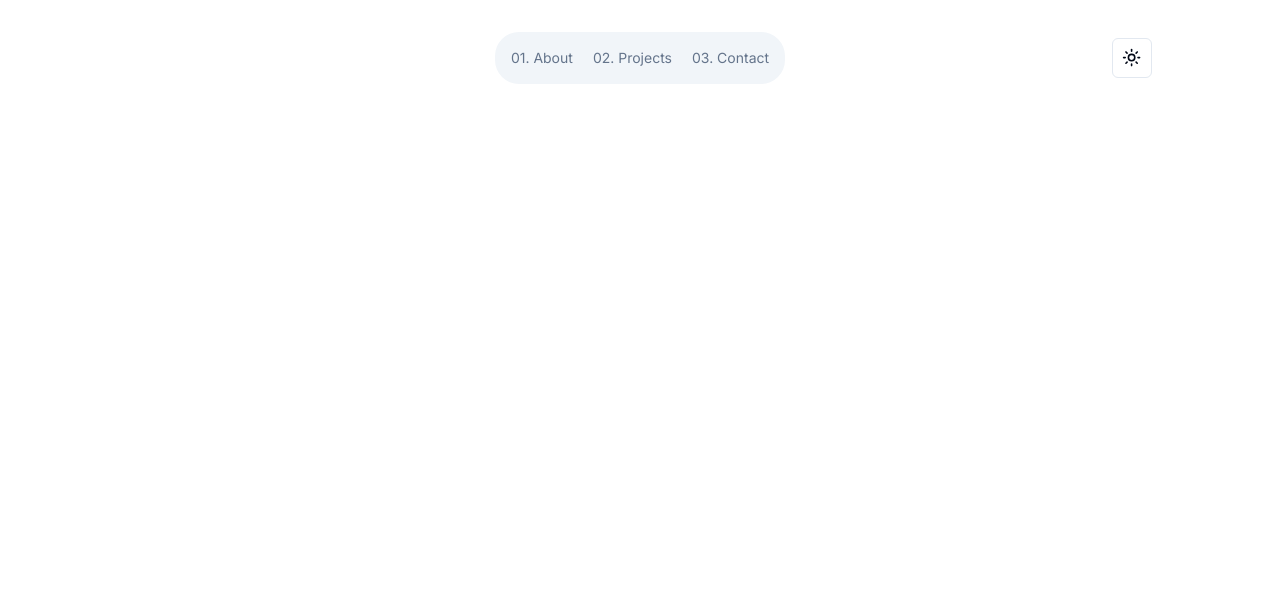
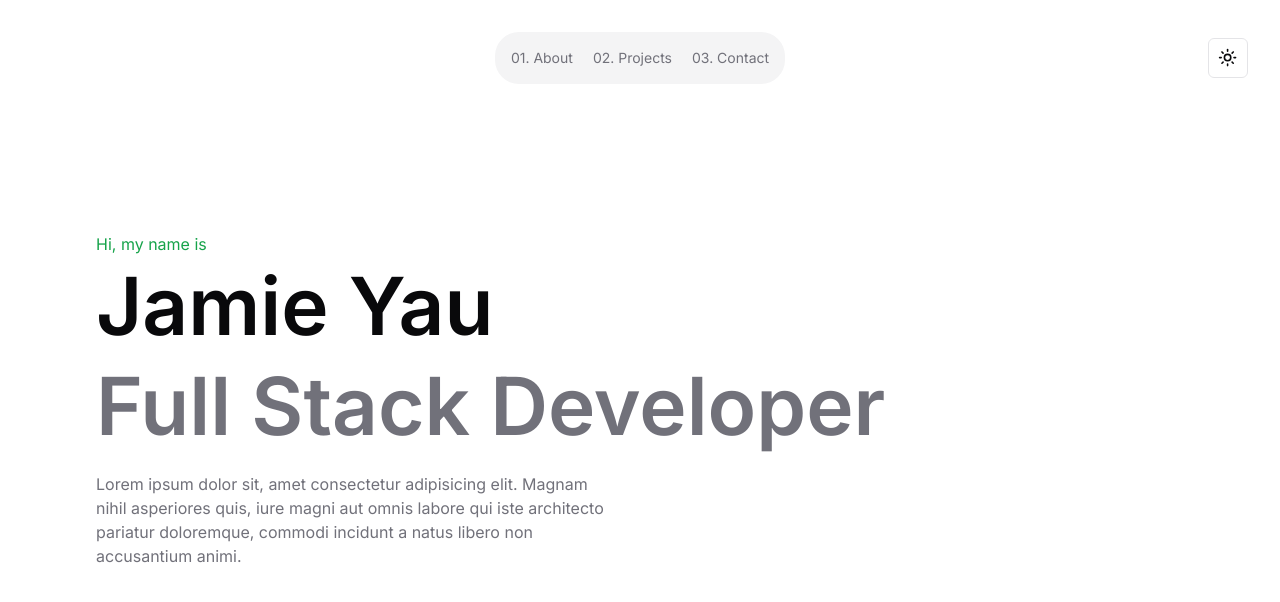
Before and after one commit to JamieYau/portfolio-v2, a Next.js app: page / in a window 1280 px wide. Shown: the top 602 px of the page. Built offline with nearby package versions, Linux system fonts and the light colour scheme.

Commit message:
Add hero section

```diff
--- a/app/globals.css
+++ b/app/globals.css
@@ -5,64 +5,47 @@
 @layer base {
   :root {
     --background: 0 0% 100%;
-    --foreground: 222.2 84% 4.9%;
-
+    --foreground: 240 10% 3.9%;
     --card: 0 0% 100%;
-    --card-foreground: 222.2 84% 4.9%;
-
+    --card-foreground: 240 10% 3.9%;
     --popover: 0 0% 100%;
-    --popover-foreground: 222.2 84% 4.9%;
-
-    --primary: 222.2 47.4% 11.2%;
-    --primary-foreground: 210 40% 98%;
-
-    --secondary: 210 40% 96.1%;
-    --secondary-foreground: 222.2 47.4% 11.2%;
-
-    --muted: 210 40% 96.1%;
-    --muted-foreground: 215.4 16.3% 46.9%;
-
-    --accent: 210 40% 96.1%;
-    --accent-foreground: 222.2 47.4% 11.2%;
-
+    --popover-foreground: 240 10% 3.9%;
+    --primary: 142.1 76.2% 36.3%;
+    --primary-foreground: 355.7 100% 97.3%;
+    --secondary: 240 4.8% 95.9%;
+    --secondary-foreground: 240 5.9% 10%;
+    --muted: 240 4.8% 95.9%;
+    --muted-foreground: 240 3.8% 46.1%;
+    --accent: 240 4.8% 95.9%;
+    --accent-foreground: 240 5.9% 10%;
     --destructive: 0 84.2% 60.2%;
-    --destructive-foreground: 210 40% 98%;
-
-    --border: 214.3 31.8% 91.4%;
-    --input: 214.3 31.8% 91.4%;
-    --ring: 222.2 84% 4.9%;
-
+    --destructive-foreground: 0 0% 98%;
+    --border: 240 5.9% 90%;
+    --input: 240 5.9% 90%;
+    --ring: 142.1 76.2% 36.3%;
     --radius: 0.5rem;
   }
 
   .dark {
-    --background: 222.2 84% 4.9%;
-    --foreground: 210 40% 98%;
-
-    --card: 222.2 84% 4.9%;
-    --card-foreground: 210 40% 98%;
-
-    --popover: 222.2 84% 4.9%;
-    --popover-foreground: 210 40% 98%;
-
-    --primary: 210 40% 98%;
-    --primary-foreground: 222.2 47.4% 11.2%;
-
-    --secondary: 217.2 32.6% 17.5%;
-    --secondary-foreground: 210 40% 98%;
-
-    --muted: 217.2 32.6% 17.5%;
-    --muted-foreground: 215 20.2% 65.1%;
-
-    --accent: 217.2 32.6% 17.5%;
-    --accent-foreground: 210 40% 98%;
-
+    --background: 20 14.3% 4.1%;
+    --foreground: 0 0% 95%;
+    --card: 24 9.8% 10%;
+    --card-foreground: 0 0% 95%;
+    --popover: 0 0% 9%;
+    --popover-foreground: 0 0% 95%;
+    --primary: 142.1 70.6% 45.3%;
+    --primary-foreground: 144.9 80.4% 10%;
+    --secondary: 240 3.7% 15.9%;
+    --secondary-foreground: 0 0% 98%;
+    --muted: 0 0% 15%;
+    --muted-foreground: 240 5% 64.9%;
+    --accent: 12 6.5% 15.1%;
+    --accent-foreground: 0 0% 98%;
     --destructive: 0 62.8% 30.6%;
-    --destructive-foreground: 210 40% 98%;
-
-    --border: 217.2 32.6% 17.5%;
-    --input: 217.2 32.6% 17.5%;
-    --ring: 212.7 26.8% 83.9%;
+    --destructive-foreground: 0 85.7% 97.3%;
+    --border: 240 3.7% 15.9%;
+    --input: 240 3.7% 15.9%;
+    --ring: 142.4 71.8% 29.2%;
   }
 }
 
--- a/app/layout.tsx
+++ b/app/layout.tsx
@@ -19,7 +19,7 @@ export default function RootLayout({
   return (
     <html lang="en">
       <body
-        className={`${inter.className} flex min-h-screen flex-col items-center px-24`}
+        className={`${inter.className} flex min-h-screen flex-col items-center`}
       >
         <ThemeProvider
           attribute="class"
--- a/app/page.tsx
+++ b/app/page.tsx
@@ -3,7 +3,22 @@ import Image from "next/image";
 
 export default function Home() {
   return (
-    <main className="flex min-h-screen flex-col items-center justify-between p-24">
+    <main className="flex min-h-screen min-w-full flex-col items-center justify-between px-24">
+      <section className="mx-0 my-auto flex h-screen min-w-full flex-col items-start justify-center">
+        <h1 className="text-primary">Hi, my name is</h1>
+        <h2 className="text-[clamp(40px,8vw,5em)] font-semibold leading-tight text-foreground">
+          Jamie Yau
+        </h2>
+        <h3 className="text-[clamp(40px,8vw,5em)] font-semibold leading-tight text-muted-foreground">
+          Full Stack Developer
+        </h3>
+        <p className="max-w-lg text-muted-foreground mt-4">
+          Lorem ipsum dolor sit, amet consectetur adipisicing elit. Magnam nihil
+          asperiores quis, iure magni aut omnis labore qui iste architecto
+          pariatur doloremque, commodi incidunt a natus libero non accusantium
+          animi.
+        </p>
+      </section>
     </main>
   );
 }
--- a/components/Header.tsx
+++ b/components/Header.tsx
@@ -13,7 +13,7 @@ import { navigationLinks } from "@/lib/data";
 
 export default function Header() {
   return (
-    <header className="flex w-full items-center justify-center p-8">
+    <header className="fixed top-0 z-100 flex w-full items-center justify-center p-8">
       <div className="flex-1"></div>
       <NavigationMenu className="rounded-3xl bg-muted p-4">
         <NavigationMenuList className="gap-4 text-sm text-muted-foreground">
```
